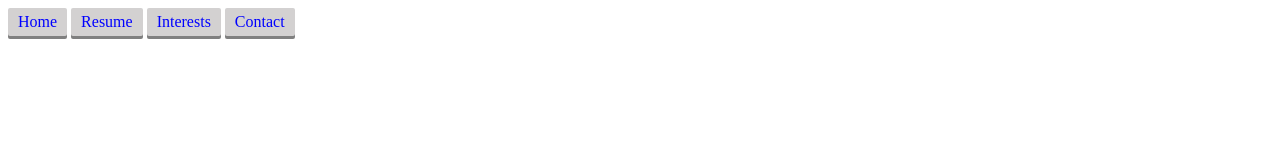
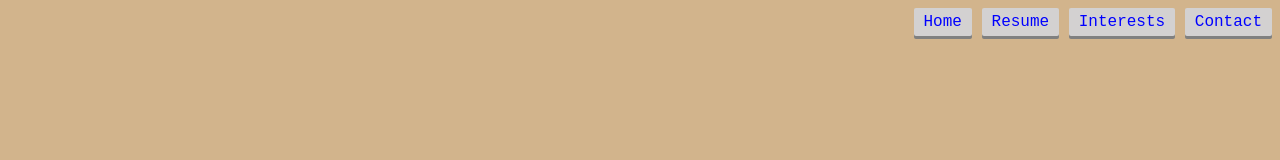
Before and after one commit to StealthMcCloud/Aboutme, a plain HTML site: page resume.html in a window 1280 px wide. Drawn offline with Linux system fonts and the light colour scheme.

Commit message:
New changes

```diff
--- a/resume.html
+++ b/resume.html
@@ -4,9 +4,8 @@
     <meta charset="utf-8" />
     <meta http-equiv="X-UA-Compatible" content="IE=edge">
     <title>CPJ About Me!</title>
-    <link rel="stylesheet" type="text/css" media="screen" href="style2.css" />
+    <link rel="stylesheet" href="style2.css" />
 </head>
-<body>
 
 <header>
         <nav>
@@ -19,5 +18,7 @@
 
     </header>
 
+<body>
+
 </body>
 </html>
--- a/style2.css
+++ b/style2.css
@@ -1,3 +1,17 @@
+/* body */
+
+body {
+    text-align: center;
+    background-color: tan;
+    font-family: 'Courier New', Courier, monospace;
+}
+
+/* Header */
+
+nav {
+    float: right;
+}
+
 
 
 .button1, .button2, .button3, .button4 {
```
Also changed, not shown: index.html (+3 -2 lines), 1 other file. Lines whose indentation alone changed are shown as unchanged.
